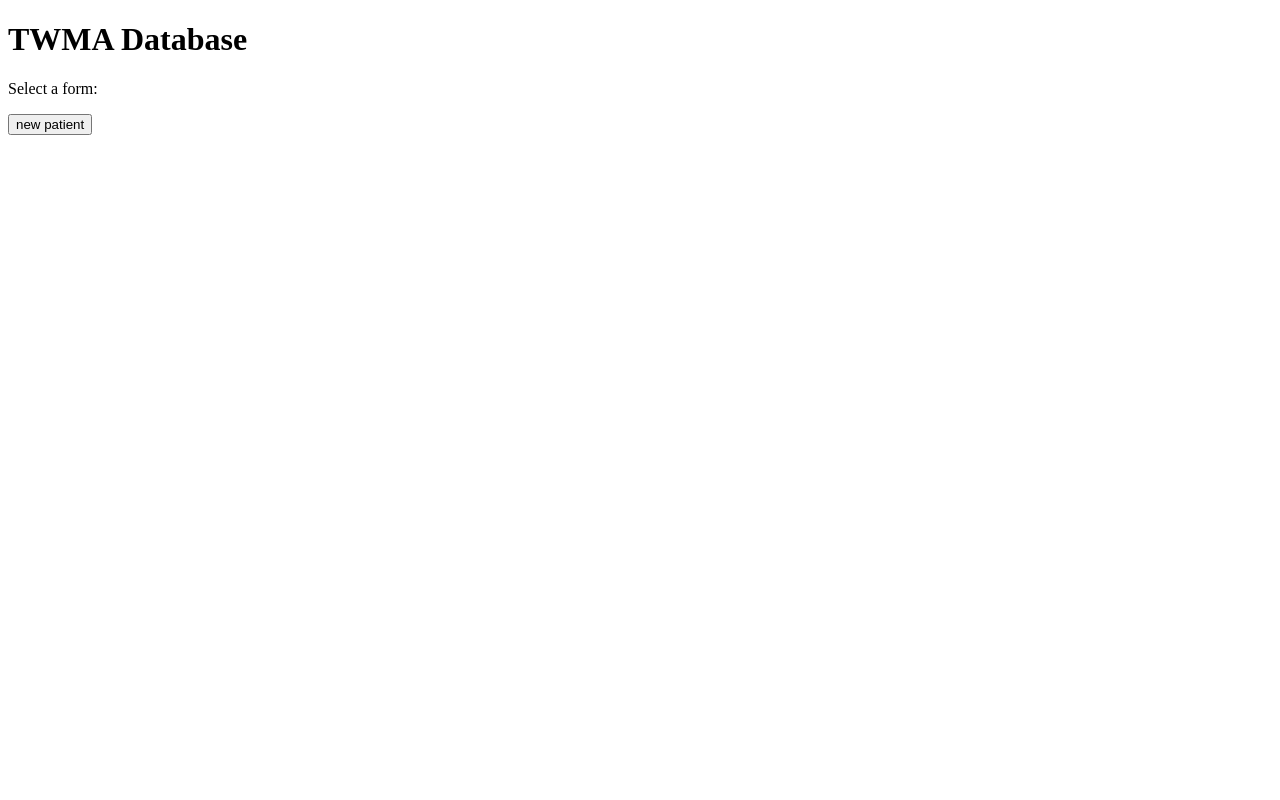
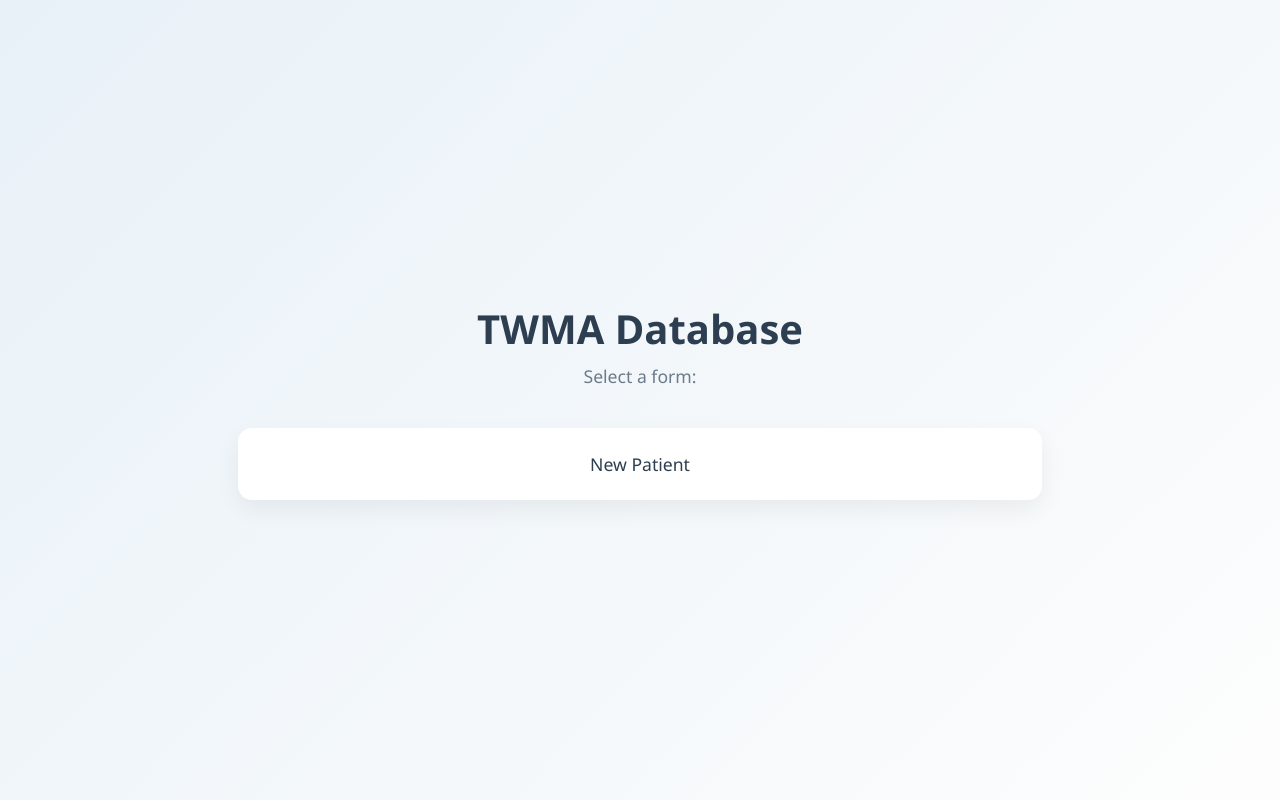
Before and after one commit to pwfreedm/TWMA, a Flask app: page / in a window 1280 px wide. Run offline with Flask 3, Linux system fonts and the light colour scheme.

Commit message:
Seems to be working as a desktop app
- incorporated pywebview to render the html as a desktop app for simpler use.
- added some basic styling to the homepage

```diff
--- a/control.py
+++ b/control.py
@@ -29,5 +29,5 @@ def parse_form(form: dict[str, str]) -> tuple[Client, Patient, Appointment, Vet]
 if __name__ == '__main__':
     control = Thread(target=app_loop)
     control.start()
-    start_flask_app(debug=True)
+    start_flask_app()
     control.join()
--- /dev/null
+++ b/static/home.css
@@ -0,0 +1,85 @@
+/* ===== Global Reset ===== */
+* {
+    margin: 0;
+    padding: 0;
+    box-sizing: border-box;
+}
+
+/* ===== Body Styling ===== */
+body {
+    font-family: 'Segoe UI', Roboto, Arial, sans-serif;
+    min-height: 100vh;
+    display: flex;
+    justify-content: center;
+    align-items: center;
+    background: linear-gradient(135deg, #e8f1f8, #fdfdfd);
+    color: #2c3e50;
+}
+
+/* ===== Main Container ===== */
+.container {
+    text-align: center;
+    padding: 3rem;
+    width: 100%;
+    max-width: 900px;
+}
+
+/* ===== Title ===== */
+h1 {
+    font-size: 2.5rem;
+    margin-bottom: 0.5rem;
+    font-weight: 600;
+}
+
+.subtitle {
+    font-size: 1.1rem;
+    color: #6c7a89;
+    margin-bottom: 2.5rem;
+}
+
+/* ===== Button Grid ===== */
+.button-grid {
+    display: grid;
+    grid-template-columns: repeat(auto-fit, minmax(200px, 1fr));
+    gap: 1.5rem;
+    width: 100%;
+}
+
+/* ===== Card Buttons ===== */
+.card-button {
+    text-decoration: none;
+    background: white;
+    padding: 1.5rem;
+    border-radius: 14px;
+    box-shadow: 0 10px 25px rgba(0, 0, 0, 0.06);
+    transition: all 0.25s ease;
+    display: flex;
+    justify-content: center;
+    align-items: center;
+    font-size: 1.1rem;
+    font-weight: 500;
+    color: #2c3e50;
+}
+
+/* Hover Effect */
+.card-button:hover {
+    transform: translateY(-6px);
+    box-shadow: 0 18px 35px rgba(0, 0, 0, 0.1);
+    background: #f7fbff;
+}
+
+/* Active Click Effect */
+.card-button:active {
+    transform: translateY(-2px);
+}
+
+/* ===== Responsive Adjustments ===== */
+@media (max-width: 600px) {
+    h1 {
+        font-size: 2rem;
+    }
+
+    .container {
+        padding: 2rem;
+    }
+}
--- a/templates/landing.html
+++ b/templates/landing.html
@@ -2,13 +2,18 @@
 <html>
 <head>
     <title>Till We Meet Again</title>
+    <link rel="stylesheet" href="{{ url_for('static', filename='home.css') }}">
 </head>
 <body>
-    <h1>TWMA Database</h1>
-    <p>Select a form:</p>
+    <div class="container">
+        <h1>TWMA Database</h1>
+        <p class="subtitle">Select a form:</p>
 
-    <a href="{{ url_for('form') }}">
-        <button>new patient</button>
-    </a>
+        <div class="button-grid">
+            <a href="{{ url_for('form') }}" class="card-button">
+                <span>New Patient</span>
+            </a>
+        </div>
+    </div>
 </body>
 </html>
--- a/view.py
+++ b/view.py
@@ -1,10 +1,16 @@
 from flask import Flask, render_template, request, redirect, url_for
 from core import enqueue
+import webview
 
 app = Flask(__name__)
 
-def start_flask_app(debug:bool = False):
-    app.run(debug=debug)
+def serve_app():
+    import waitress
+    waitress.serve(app)
+
+def start_flask_app():
+    webview.create_window('TWMA', app)
+    webview.start()
 
 @app.route("/")
 def landing():
```
